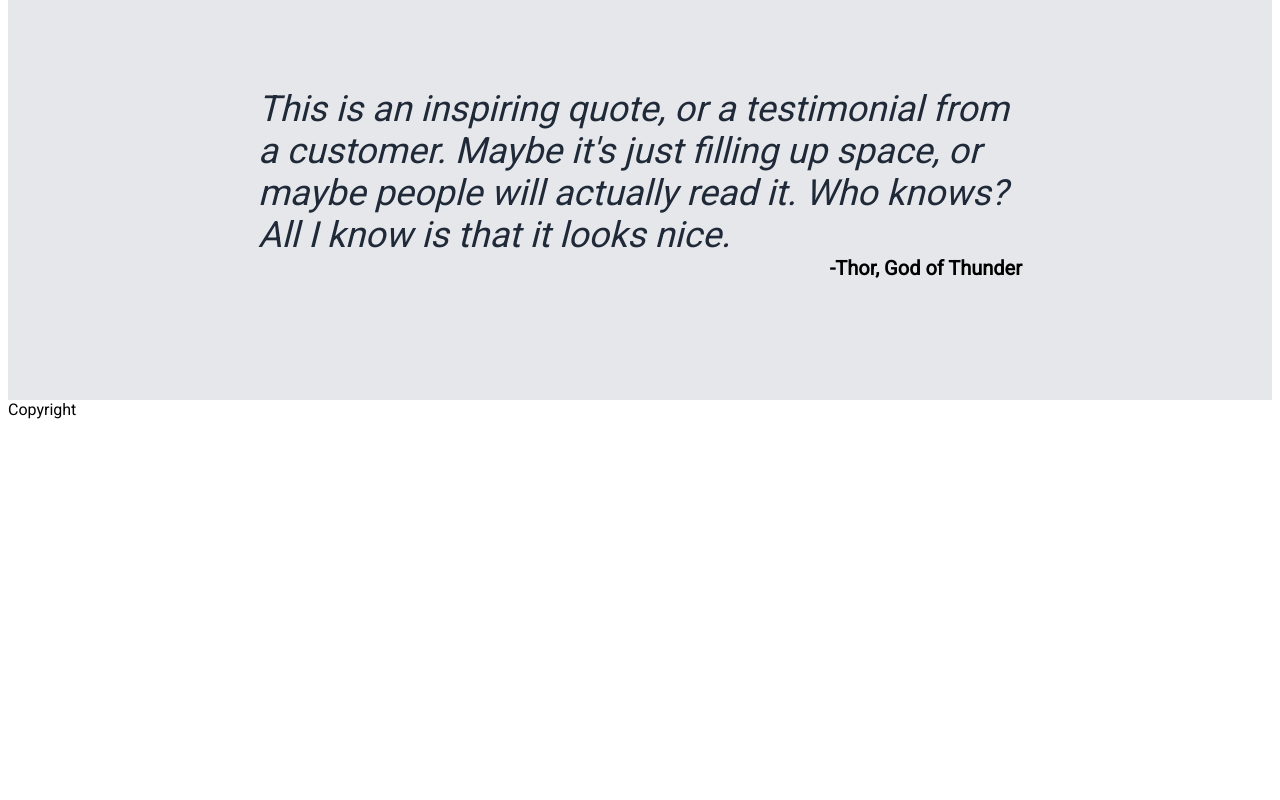
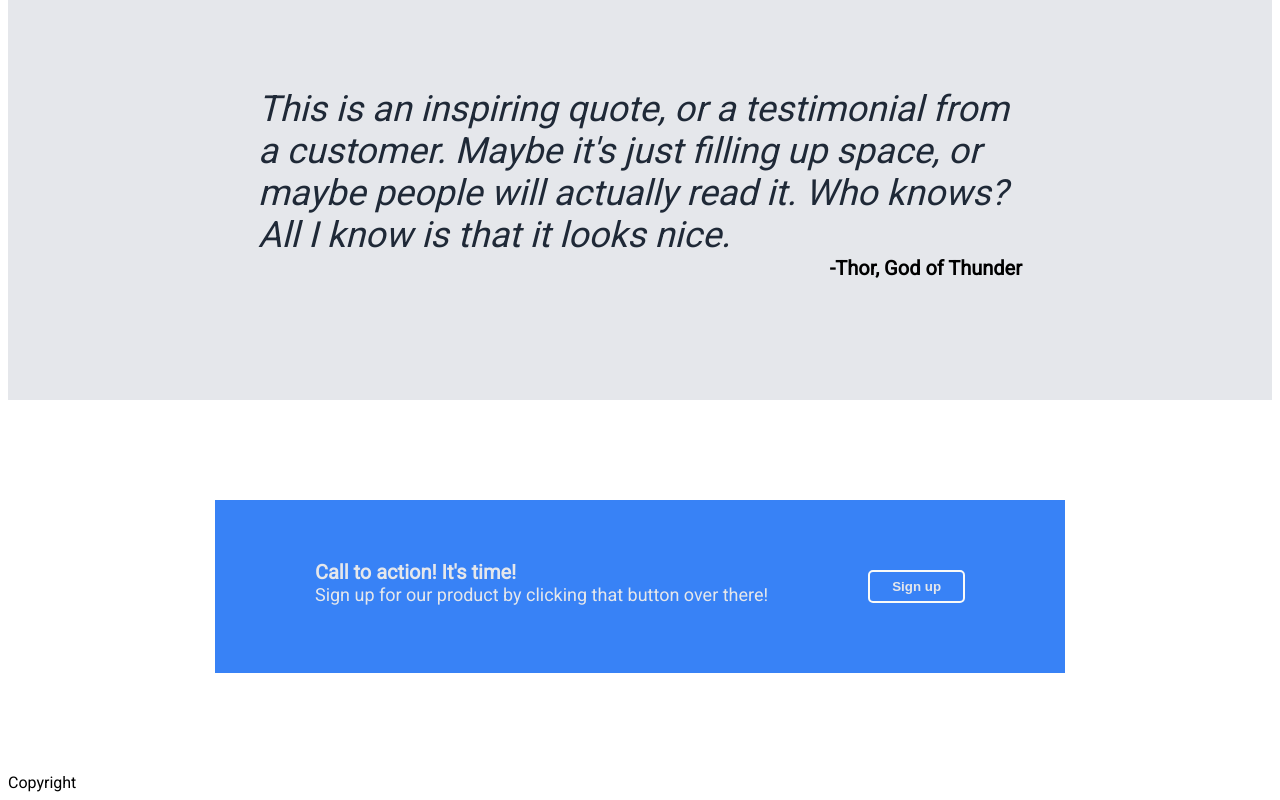
Before and after one commit to yrhyrhyrh/landing-page, a plain HTML site: page index.html in a window 1280 px wide. Shown: the part 1147-1947 px from the top of the page. Before the commit the page ends 1574 px from the top, so only its background shows below. Drawn offline with Linux system fonts and the light colour scheme.

Commit message:
Done blue section

```diff
--- a/index.html
+++ b/index.html
@@ -62,7 +62,11 @@
 
     <div class="last">
         <div class="blue-box">
-
+            <div class="text">
+                <div class="action">Call to action! It's time!</div>
+                <div class="subtext">Sign up for our product by clicking that button over there!</div>
+            </div>
+            <button>Sign up</button>
         </div>
     </div>
 
--- a/style.css
+++ b/style.css
@@ -37,6 +37,7 @@ body  {
     display:flex;
     color: white;
     gap: 15px;
+    justify-content: center;
 }
 
 .black .text {
@@ -137,3 +138,31 @@ button {
     font-weight: 700;
     font-size: 20px;
 }
+
+.last {
+    padding: 100px 200px;
+    display: flex;
+    justify-content: center;
+
+}
+
+.blue-box {
+    padding: 60px 100px;
+    background-color: #3882F6;
+    display: flex;
+    gap: 100px;
+}
+
+.blue-box button {
+    flex-shrink: 0;
+    border-style: solid;
+    border-color: #F9FAF8;
+    align-items: center;
+    justify-content: center;
+}
+
+.action {
+    font-size: 20px;
+    font-weight: 700;
+    color: #E5E7EB;
+}
```
